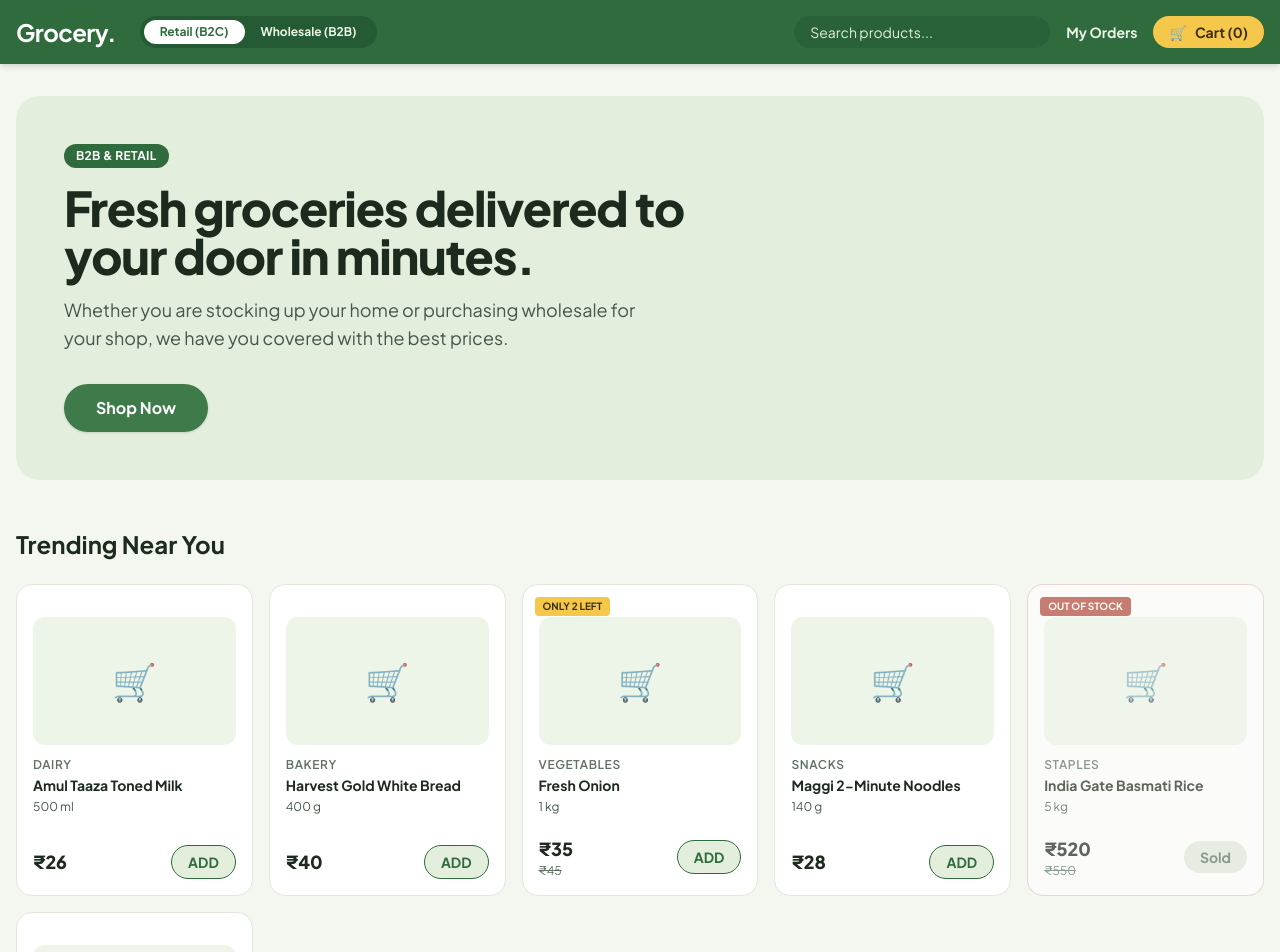
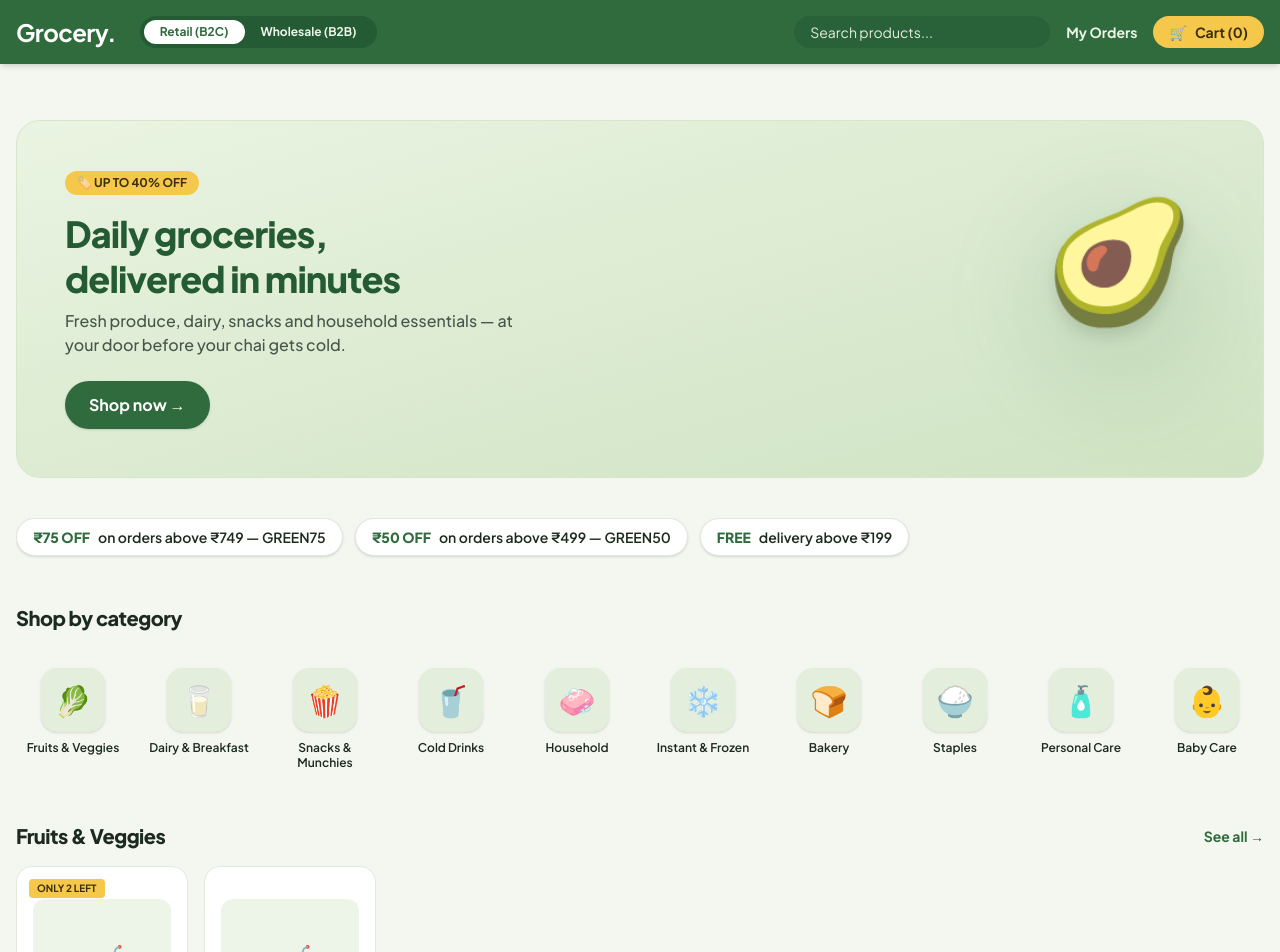
Before and after one commit to MrMandalShubham/Grocery, a Next.js app: page / in a window 1280 px wide. Shown: the top 952 px of the page. Built offline with nearby package versions, Linux system fonts and the light colour scheme.

Commit message:
style: restore rich legacy UI layout (hero, categories, carousels)

```diff
--- a/src/app/page.tsx
+++ b/src/app/page.tsx
@@ -1,38 +1,90 @@
-import { getProducts } from "@/services/inventory";
+import { getProducts, getCategories } from "@/services/inventory";
 import ProductCard from "@/components/ProductCard";
+import Link from "next/link";
 
 export default async function Home() {
   const products = await getProducts();
+  const categories = await getCategories();
+
+  // Group products by category
+  const categorizedProducts = categories.map(cat => ({
+    title: cat.name,
+    list: products.filter(p => p.category === cat.id)
+  })).filter(group => group.list.length > 0);
 
   return (
-    <div className="flex flex-col gap-12">
-      {/* Hero Section */}
-      <section className="bg-green-soft rounded-3xl p-8 md:p-12 flex flex-col items-start gap-4">
-        <span className="bg-green-deep text-white text-xs font-bold px-3 py-1 rounded-full uppercase tracking-wide">
-          B2B & Retail
-        </span>
-        <h1 className="text-4xl md:text-5xl font-extrabold text-ink tracking-tight max-w-2xl">
-          Fresh groceries delivered to your door in minutes.
-        </h1>
-        <p className="text-ink-2 text-lg max-w-xl">
-          Whether you are stocking up your home or purchasing wholesale for your shop, we have you covered with the best prices.
-        </p>
-        <button className="mt-4 bg-green text-white px-8 py-3 rounded-full font-bold hover:bg-green-deep transition shadow-sm">
-          Shop Now
+    <div className="flex flex-col gap-10 max-w-7xl mx-auto py-6">
+      {/* Original Style Hero Section */}
+      <section className="rounded-3xl bg-gradient-to-br from-[#EAF4E2] via-[#DCEBD2] to-[#CFE3C2] border border-[#D7E6CB] relative overflow-hidden p-8 md:p-12 flex items-center justify-between">
+        <div className="relative z-10">
+          <span className="inline-flex items-center gap-2 bg-yellow text-yellow-ink font-bold text-xs px-3 py-1 rounded-full mb-4">
+            🏷️ UP TO 40% OFF
+          </span>
+          <h1 className="text-3xl md:text-4xl font-extrabold text-green-ink tracking-tight max-w-sm leading-tight">
+            Daily groceries, delivered in minutes
+          </h1>
+          <p className="text-ink-2 mt-2 max-w-md text-sm md:text-base font-medium">
+            Fresh produce, dairy, snacks and household essentials — at your door before your chai gets cold.
+          </p>
+          <button className="mt-6 bg-green-deep text-white px-6 py-3 rounded-full font-bold hover:bg-green-ink transition shadow-sm inline-flex items-center gap-2">
+            Shop now →
+          </button>
+        </div>
+        {/* Abstract Art matching original style */}
+        <div className="hidden md:flex relative w-48 h-48 items-center justify-center">
+          <div className="absolute inset-0 bg-green/10 rounded-full blur-2xl"></div>
+          <span className="text-[120px] drop-shadow-xl z-10 animate-bounce" style={{animationDuration: '3s'}}>🥑</span>
+        </div>
+      </section>
+
+      {/* Offers Strip */}
+      <section className="flex gap-3 overflow-x-auto pb-2 -mx-4 px-4 md:mx-0 md:px-0" style={{scrollbarWidth: 'none'}}>
+        <button className="flex-none flex items-center gap-2 bg-white border border-line rounded-full px-4 py-2 text-sm font-semibold hover:border-green hover:-translate-y-0.5 transition shadow-sm">
+          <span className="text-green-deep font-extrabold">₹75 OFF</span> on orders above ₹749 — GREEN75
+        </button>
+        <button className="flex-none flex items-center gap-2 bg-white border border-line rounded-full px-4 py-2 text-sm font-semibold hover:border-green hover:-translate-y-0.5 transition shadow-sm">
+          <span className="text-green-deep font-extrabold">₹50 OFF</span> on orders above ₹499 — GREEN50
+        </button>
+        <button className="flex-none flex items-center gap-2 bg-white border border-line rounded-full px-4 py-2 text-sm font-semibold hover:border-green hover:-translate-y-0.5 transition shadow-sm">
+          <span className="text-green-deep font-extrabold">FREE</span> delivery above ₹199
         </button>
       </section>
 
-      {/* Catalog Grid */}
+      {/* Categories Grid (10 items) */}
       <section>
         <div className="flex items-center justify-between mb-6">
-          <h2 className="text-2xl font-bold">Trending Near You</h2>
+          <h2 className="text-xl font-extrabold tracking-tight">Shop by category</h2>
         </div>
-        <div className="grid grid-cols-2 md:grid-cols-3 lg:grid-cols-4 xl:grid-cols-5 gap-4">
-          {products.map((product) => (
-            <ProductCard key={product.id} product={product} />
+        <div className="grid grid-cols-4 sm:grid-cols-5 md:grid-cols-10 gap-3">
+          {categories.map((cat) => (
+            <Link key={cat.id} href={`#`} className="flex flex-col items-center gap-2 text-center py-3 px-1 rounded-2xl hover:bg-green-mist transition group cursor-pointer">
+              <div className="w-16 h-16 rounded-2xl bg-green-soft text-green-deep flex items-center justify-center text-3xl transition-transform group-hover:-translate-y-1 shadow-sm border border-green-soft">
+                {cat.icon}
+              </div>
+              <span className="text-xs font-semibold leading-tight text-ink">{cat.name}</span>
+            </Link>
           ))}
         </div>
       </section>
+
+      {/* Carousels for each category with items */}
+      <div className="flex flex-col gap-10">
+        {categorizedProducts.map((group, idx) => (
+          <section key={idx}>
+            <div className="flex items-center justify-between mb-4">
+              <h2 className="text-xl font-extrabold tracking-tight">{group.title}</h2>
+              <Link href="#" className="text-green-deep font-bold text-sm hover:underline">See all →</Link>
+            </div>
+            <div className="flex gap-4 overflow-x-auto pb-4 snap-x -mx-4 px-4 md:mx-0 md:px-0" style={{scrollbarWidth: 'none'}}>
+              {group.list.map((product) => (
+                <div key={product.id} className="snap-start flex-none w-[160px] md:w-[172px]">
+                  <ProductCard product={product} />
+                </div>
+              ))}
+            </div>
+          </section>
+        ))}
+      </div>
     </div>
   );
 }
--- a/src/services/inventory.ts
+++ b/src/services/inventory.ts
@@ -1,3 +1,9 @@
+export interface Category {
+  id: string;
+  name: string;
+  icon: string;
+}
+
 export interface Product {
   id: string;
   sku: string;
@@ -10,16 +16,36 @@ export interface Product {
   stock: number;
 }
 
+export const mockCategories: Category[] = [
+  { id: "fv", name: "Fruits & Veggies", icon: "🥬" },
+  { id: "dairy", name: "Dairy & Breakfast", icon: "🥛" },
+  { id: "snacks", name: "Snacks & Munchies", icon: "🍿" },
+  { id: "drinks", name: "Cold Drinks", icon: "🥤" },
+  { id: "house", name: "Household", icon: "🧼" },
+  { id: "frozen", name: "Instant & Frozen", icon: "❄️" },
+  { id: "bakery", name: "Bakery", icon: "🍞" },
+  { id: "staples", name: "Staples", icon: "🍚" },
+  { id: "personal", name: "Personal Care", icon: "🧴" },
+  { id: "baby", name: "Baby Care", icon: "👶" },
+];
+
 const mockProducts: Product[] = [
-  { id: "1", sku: "MILK-500", name: "Amul Taaza Toned Milk", unit: "500 ml", category: "Dairy", cost: 22, retailPrice: 26, mrp: 26, stock: 45 },
-  { id: "2", sku: "BREAD-WHT", name: "Harvest Gold White Bread", unit: "400 g", category: "Bakery", cost: 30, retailPrice: 40, mrp: 40, stock: 12 },
-  { id: "3", sku: "ONION-1KG", name: "Fresh Onion", unit: "1 kg", category: "Vegetables", cost: 25, retailPrice: 35, mrp: 45, stock: 2 },
-  { id: "4", sku: "MAGGI-140", name: "Maggi 2-Minute Noodles", unit: "140 g", category: "Snacks", cost: 24, retailPrice: 28, mrp: 28, stock: 100 },
-  { id: "5", sku: "RICE-5KG", name: "India Gate Basmati Rice", unit: "5 kg", category: "Staples", cost: 450, retailPrice: 520, mrp: 550, stock: 0 },
-  { id: "6", sku: "COKE-750", name: "Coca Cola", unit: "750 ml", category: "Beverages", cost: 32, retailPrice: 40, mrp: 40, stock: 8 },
+  { id: "1", sku: "MILK-500", name: "Amul Taaza Toned Milk", unit: "500 ml", category: "dairy", cost: 22, retailPrice: 26, mrp: 26, stock: 45 },
+  { id: "2", sku: "BREAD-WHT", name: "Harvest Gold White Bread", unit: "400 g", category: "bakery", cost: 30, retailPrice: 40, mrp: 40, stock: 12 },
+  { id: "3", sku: "ONION-1KG", name: "Fresh Onion", unit: "1 kg", category: "fv", cost: 25, retailPrice: 35, mrp: 45, stock: 2 },
+  { id: "4", sku: "MAGGI-140", name: "Maggi 2-Minute Noodles", unit: "140 g", category: "snacks", cost: 24, retailPrice: 28, mrp: 28, stock: 100 },
+  { id: "5", sku: "RICE-5KG", name: "India Gate Basmati Rice", unit: "5 kg", category: "staples", cost: 450, retailPrice: 520, mrp: 550, stock: 0 },
+  { id: "6", sku: "COKE-750", name: "Coca Cola", unit: "750 ml", category: "drinks", cost: 32, retailPrice: 40, mrp: 40, stock: 8 },
+  { id: "7", sku: "LAY-MAGIC", name: "Lays Magic Masala", unit: "50 g", category: "snacks", cost: 16, retailPrice: 20, mrp: 20, stock: 35 },
+  { id: "8", sku: "SURF-1KG", name: "Surf Excel Matic", unit: "1 kg", category: "house", cost: 180, retailPrice: 220, mrp: 240, stock: 15 },
+  { id: "9", sku: "EGG-6", name: "Farm Fresh Eggs", unit: "6 pcs", category: "dairy", cost: 40, retailPrice: 50, mrp: 55, stock: 22 },
+  { id: "10", sku: "APPLE-K", name: "Kashmir Apples", unit: "1 kg", category: "fv", cost: 120, retailPrice: 160, mrp: 200, stock: 10 },
 ];
 
 export async function getProducts(): Promise<Product[]> {
-  // Simulate network delay
-  return new Promise((resolve) => setTimeout(() => resolve(mockProducts), 300));
+  return new Promise((resolve) => setTimeout(() => resolve(mockProducts), 100));
 }
+
+export async function getCategories(): Promise<Category[]> {
+  return new Promise((resolve) => setTimeout(() => resolve(mockCategories), 100));
+}
```
